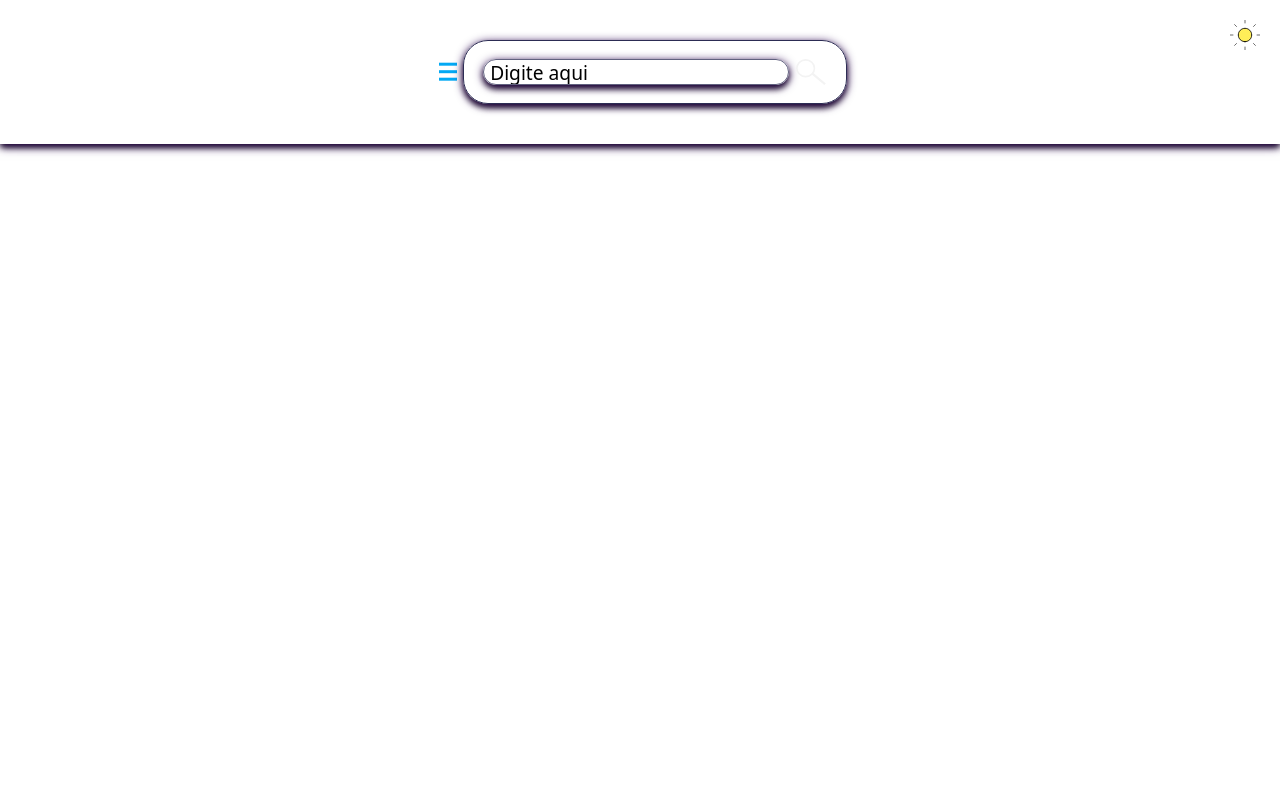
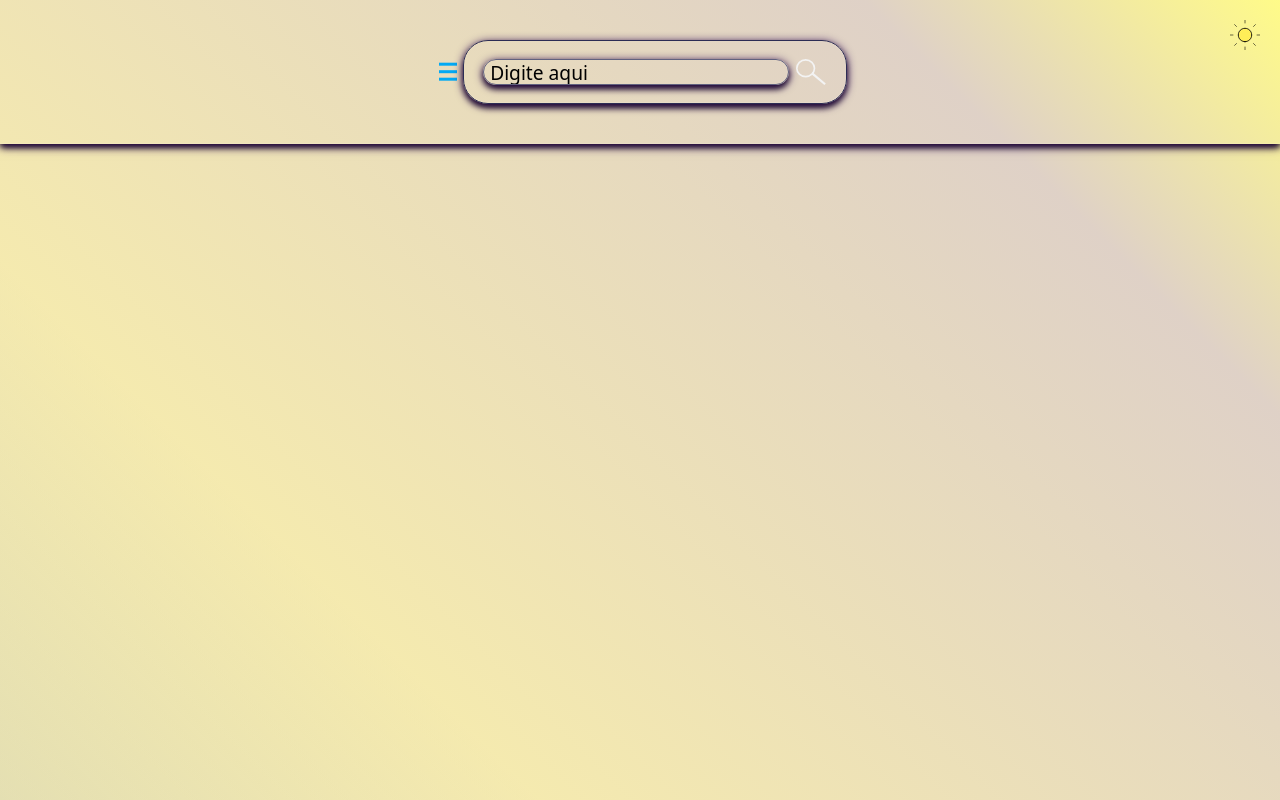
Before and after one commit to yoshtempest/manhwa-library, a Next.js app: page / in a window 1280 px wide. Built offline with nearby package versions, Linux system fonts and the light colour scheme.

Commit message:
fix: ThemeProvider function of alternation colors

```diff
--- a/src/app/globals.css
+++ b/src/app/globals.css
@@ -11,11 +11,11 @@
   linear-gradient(
     45deg,
     #D9D9D9 0%,
-    #FFEE58 26%,
-    #FFEE58 100%,
+    #FFF9C4 26%,
+    #FFF9C4 100%
   );
   --foreground: #000000;
-  --primary: #FFEE58;
+  --primary: #FFF9C4;
 }
 
 .dark {
```
